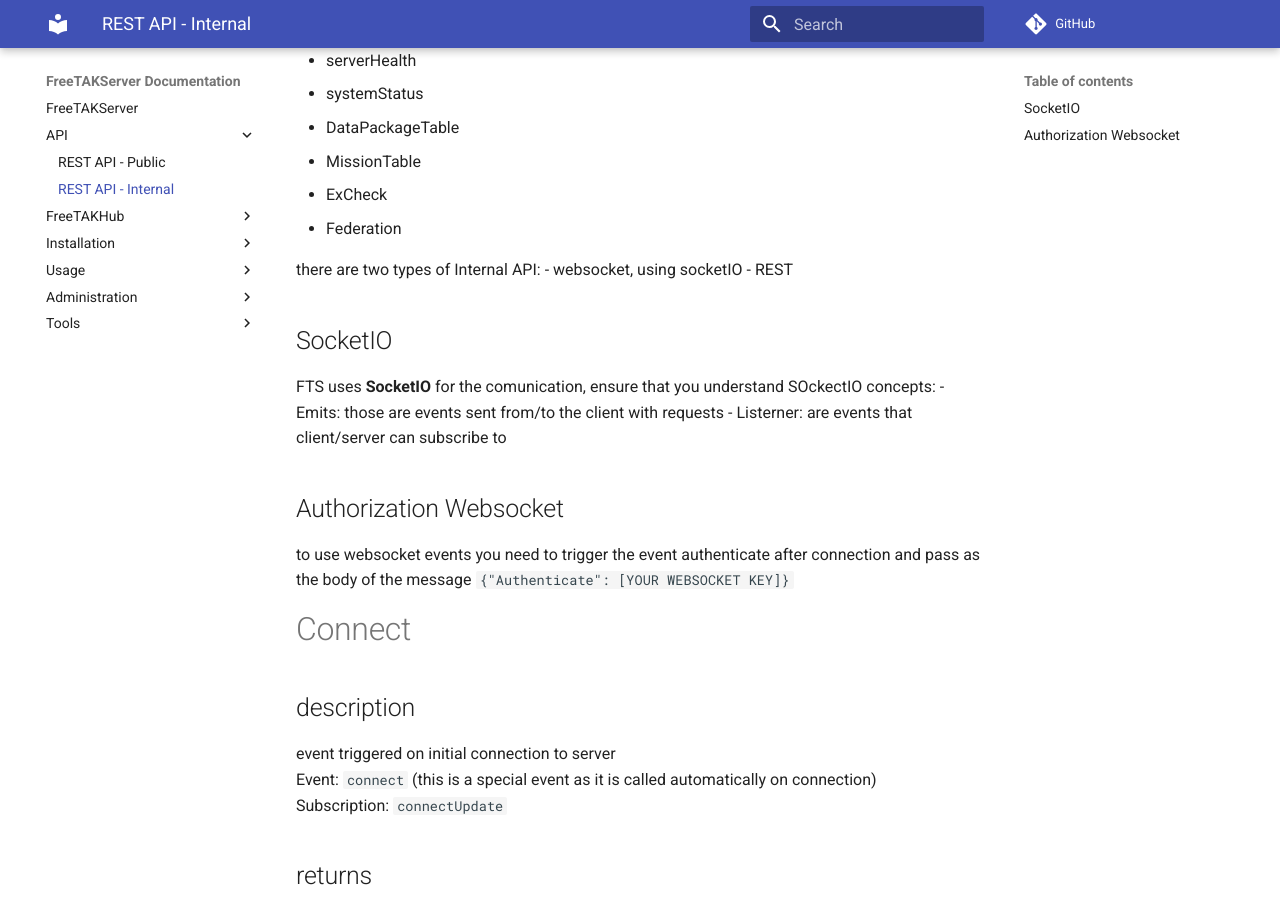
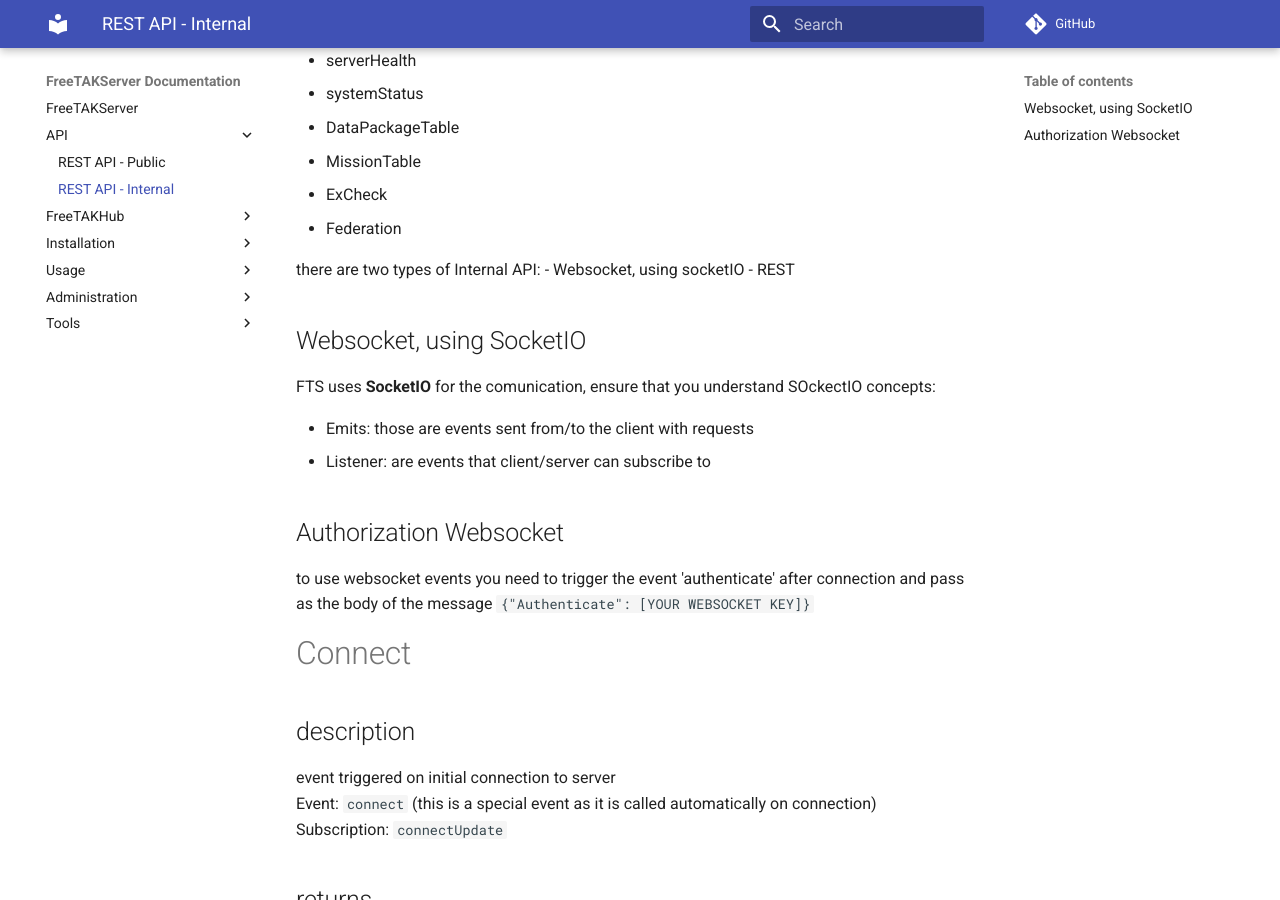
Before and after one commit to FreeTAKTeam/FreeTAKServer-User-Docs, an MkDocs documentation site: the page built from docs/docs/API/REST_API_InternalDoc.md, in a window 1280 px wide and 900 px high, scrolled down 375 px. Built offline with MkDocs 1.6.1 and Material for MkDocs 9.7.7, drawn with Linux system fonts in a browser that asks for light colours; comment, search, counter and statistics services are not loaded.

Commit message:
Update REST_API_InternalDoc.md

````diff
--- a/docs/docs/API/REST_API_InternalDoc.md
+++ b/docs/docs/API/REST_API_InternalDoc.md
@@ -16,19 +16,18 @@
   * Federation
 
 there are two types of Internal API:
-- websocket, using socketIO
+- Websocket, using socketIO
 - REST
 
-## SocketIO
+## Websocket, using SocketIO
 FTS uses **SocketIO** for the comunication, ensure that you understand SOckectIO concepts:
+
 - Emits: those are events sent from/to the client with requests
-- Listerner: are events that client/server can subscribe to
-
+- Listener: are events that client/server can subscribe to
 
 
 ## Authorization Websocket
-to use websocket events you need to trigger
-the event authenticate after connection and pass
+to use websocket events you need to trigger the event 'authenticate' after connection and pass
 as the body of the message ```{"Authenticate": [YOUR WEBSOCKET KEY]}```
 
 # Connect
````
